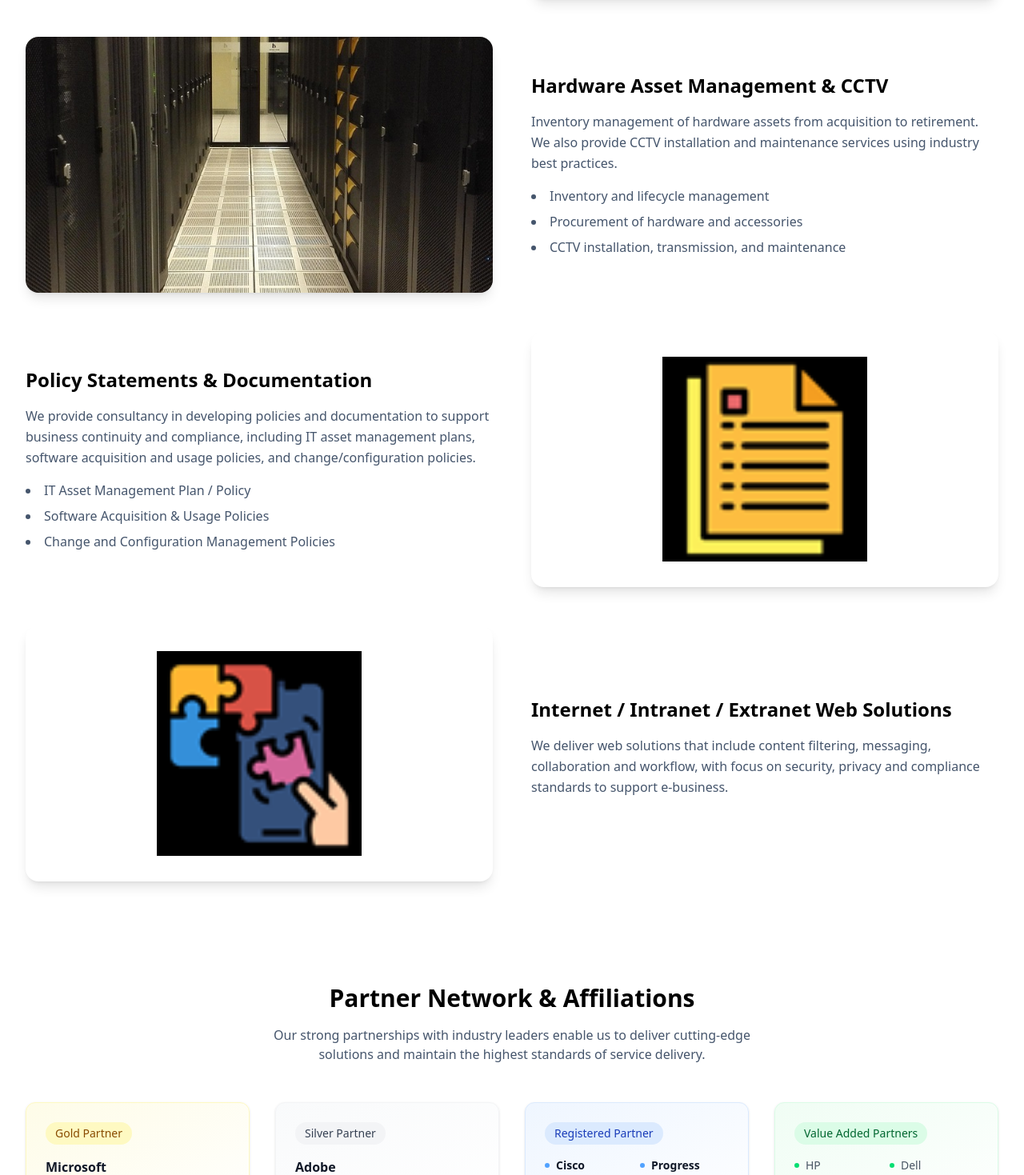
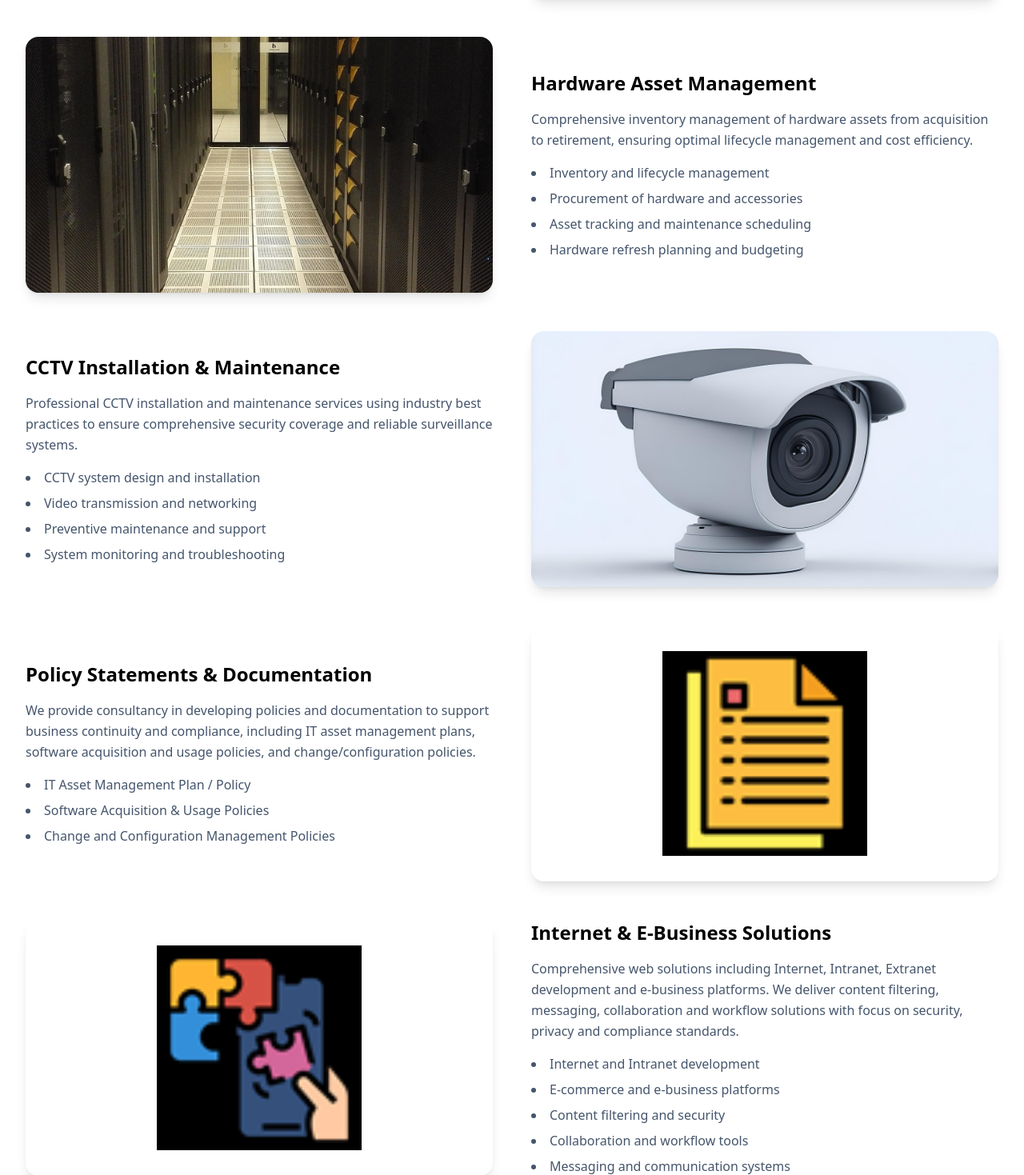
Before and after one commit to wedrivecars/gladstonetech, a React (Vite) app: page /services in a window 1280 px wide. Shown: the part 2701-4170 px from the top of the page at 80% size. Built offline with nearby package versions, Linux system fonts and the light colour scheme.

Commit message:
Updates to the site

```diff
--- a/src/components/Clients.jsx
+++ b/src/components/Clients.jsx
@@ -15,7 +15,11 @@ function Clients() {
         "First Exploration and Petroleum Nigeria",
         "Afren Nigeria",
         "MRS Oil Nigeria",
-        "Saipem"
+        "Saipem",
+        "Seplat Petroleum Development Company",
+        "ANTAN Producing Limited",
+        "Oando Energy Resources",
+        "Energia Limited"
       ]
     },
     {
@@ -24,7 +28,7 @@ function Clients() {
       color: "from-green-500 to-emerald-500",
       bgColor: "from-green-50 to-emerald-50",
       clients: [
-        "Guarantee Trust Bank",
+        "Guaranty Trust Bank",
         "United Bank of Africa",
         "Niger Insurance PLC",
         "National Petroleum Investment Management Services"
@@ -36,10 +40,12 @@ function Clients() {
       color: "from-blue-500 to-indigo-500",
       bgColor: "from-blue-50 to-indigo-50",
       clients: [
-        "West Africa Portland Cement Company (Lafarge)",
+        "Lafarge Africa PLC",
         "Nigeria Bottling Company PLC (Coca-Cola)",
         "Notore Chemicals Industry Limited",
-        "Ashaka Cement Company PLC (Lafarge)"
+        "Enikkom Construction Limited",
+        "Dangote Cement",
+        "Ikeja Electric Development Company"
       ]
     },
     {
@@ -105,7 +111,6 @@ function Clients() {
                   </div>
                   <div className="ml-4">
                     <h3 className="text-xl font-bold text-slate-800">{category.category}</h3>
-                    <p className="text-sm text-slate-600">{category.clients.length} clients</p>
                   </div>
                 </div>
 
--- a/src/components/ContractsProfile.jsx
+++ b/src/components/ContractsProfile.jsx
@@ -4,13 +4,12 @@ function ContractsProfile() {
   const contractsData = [
     { client: "Niger Insurance PLC", service: "Microsoft product and License Management." },
     { client: "Toyota Nigeria", service: "Intranet Solution (Development, Maintenance support) Windows 2000/Exchange 2000 Support Retainship" },
-    { client: "Unicem - Calabar PLC", service: "Microsoft Products and License Management Services; Network Monitoring Solution." },
-    { client: "West Africa Portland Cement Company – Lafarge", service: "Cyberoam; HP Hardware sizing Supply and Support." },
+    { client: "Lafarge Africa PLC", service: "Microsoft Products and License Management Services; Network Monitoring Solution; Cyberoam; Hardware sizing Supply and Support." },
     { client: "NSL Lotteries Management Company Limited", service: "Microsoft Products and License Management Services" },
     { client: "National Petroleum Investment Management Services", service: "Microsoft Products and License Management Services; Electronic Document Management Solution; Symantec Security Solution." },
     { client: "MWEB Nigeria", service: "Microsoft Products and License Management Services; Anti-Virus Solution" },
     { client: "Aluko & Oyebode Solicitors", service: "Microsoft Products and License Management Services; Electronic Document Management Solution; Symantec Security Solution" },
-    { client: "Ashaka Cement Company PLC", service: "Microsoft Products and License Management Services" }
+    { client: "Seplat Petroleum Development Company", service: "Autodesk, Progress WhatsUp Gold and License Management Services" }
   ];
 
   return (
--- a/src/components/Services.jsx
+++ b/src/components/Services.jsx
@@ -27,17 +27,17 @@ function Services() {
     },
     {
       id: 3,
+      title: "CCTV Installation & Maintenance",
+      description: "Professional CCTV installation, transmission, and maintenance services.",
+      icon: securityImage,
+      color: "from-red-500 to-red-700"
+    },
+    {
+      id: 4,
       title: "Policy & Documentation",
       description: "Consultancy for essential IT and governance documentation.",
       icon: policyImage,
       color: "from-indigo-500 to-indigo-700"
-    },
-    {
-      id: 4,
-      title: "Security Management",
-      description: "Deploy and support robust enterprise security solutions.",
-      icon: securityImage,
-      color: "from-cyan-500 to-cyan-700"
     },
     {
       id: 5,
@@ -48,8 +48,8 @@ function Services() {
     },
     {
       id: 6,
-      title: "Web Solutions",
-      description: "Internet, intranet, and extranet solutions for e-business.",
+      title: "Internet & E-Business Solutions",
+      description: "Internet, intranet, extranet and comprehensive e-business solutions.",
       icon: webImage,
       color: "from-sky-500 to-sky-700"
     }
--- a/src/components/ServicesPage.jsx
+++ b/src/components/ServicesPage.jsx
@@ -3,6 +3,9 @@ import serverImage from '../assets/server.jpg';
 import cmsImage from '../assets/aboutus1.jpg';
 import policyImg from '../assets/policy.png';
 import webImg from '../assets/web.png';
+import cctvImage from '../assets/cctv.jpg';
+import SoftwareAsset from '../assets/softwareasset.jpg';
+
 
 export default function ServicesPage() {
   useEffect(() => { window.scrollTo(0,0); }, []);
@@ -182,7 +185,7 @@ export default function ServicesPage() {
             </ul>
           </div>
           <div>
-            <img src={cmsImage} alt="Software Asset Management" className="rounded-2xl shadow-lg w-full h-80 object-cover" />
+            <img src={SoftwareAsset} alt="Software Asset Management" className="rounded-2xl shadow-lg w-full h-80 object-cover" />
           </div>
         </section>
 
@@ -191,15 +194,34 @@ export default function ServicesPage() {
             <img src={serverImage} alt="Hardware Asset Management" className="rounded-2xl shadow-lg w-full h-80 object-cover" />
           </div>
           <div>
-            <h2 className="text-2xl font-bold mb-4">Hardware Asset Management & CCTV</h2>
+            <h2 className="text-2xl font-bold mb-4">Hardware Asset Management</h2>
             <p className="text-slate-600 leading-relaxed mb-4">
-              Inventory management of hardware assets from acquisition to retirement. We also provide CCTV installation and maintenance services using industry best practices.
+              Comprehensive inventory management of hardware assets from acquisition to retirement, ensuring optimal lifecycle management and cost efficiency.
             </p>
             <ul className="list-disc list-inside text-slate-600 space-y-2">
               <li>Inventory and lifecycle management</li>
               <li>Procurement of hardware and accessories</li>
-              <li>CCTV installation, transmission, and maintenance</li>
+              <li>Asset tracking and maintenance scheduling</li>
+              <li>Hardware refresh planning and budgeting</li>
             </ul>
+          </div>
+        </section>
+
+        <section className="grid lg:grid-cols-2 gap-8 lg:gap-12 items-center">
+          <div>
+            <h2 className="text-2xl font-bold mb-4">CCTV Installation & Maintenance</h2>
+            <p className="text-slate-600 leading-relaxed mb-4">
+              Professional CCTV installation and maintenance services using industry best practices to ensure comprehensive security coverage and reliable surveillance systems.
+            </p>
+            <ul className="list-disc list-inside text-slate-600 space-y-2">
+              <li>CCTV system design and installation</li>
+              <li>Video transmission and networking</li>
+              <li>Preventive maintenance and support</li>
+              <li>System monitoring and troubleshooting</li>
+            </ul>
+          </div>
+          <div>
+            <img src={cctvImage} alt="CCTV Installation" className="rounded-2xl shadow-lg w-full h-80 object-cover" />
           </div>
         </section>
 
@@ -222,13 +244,20 @@ export default function ServicesPage() {
 
         <section className="grid lg:grid-cols-2 gap-8 lg:gap-12 items-center">
           <div>
-            <img src={webImg} alt="Web solutions" className="rounded-2xl shadow-lg w-full h-80 object-contain bg-white p-8" />
+            <img src={webImg} alt="Internet & E-Business Solutions" className="rounded-2xl shadow-lg w-full h-80 object-contain bg-white p-8" />
           </div>
           <div>
-            <h2 className="text-2xl font-bold mb-4">Internet / Intranet / Extranet Web Solutions</h2>
+            <h2 className="text-2xl font-bold mb-4">Internet & E-Business Solutions</h2>
             <p className="text-slate-600 leading-relaxed mb-4">
-              We deliver web solutions that include content filtering, messaging, collaboration and workflow, with focus on security, privacy and compliance standards to support e-business.
+              Comprehensive web solutions including Internet, Intranet, Extranet development and e-business platforms. We deliver content filtering, messaging, collaboration and workflow solutions with focus on security, privacy and compliance standards.
             </p>
+            <ul className="list-disc list-inside text-slate-600 space-y-2">
+              <li>Internet and Intranet development</li>
+              <li>E-commerce and e-business platforms</li>
+              <li>Content filtering and security</li>
+              <li>Collaboration and workflow tools</li>
+              <li>Messaging and communication systems</li>
+            </ul>
           </div>
         </section>
 
@@ -306,11 +335,11 @@ export default function ServicesPage() {
               </div>
             </div>
 
-            {/* Value Added Partners */}
+            {/* Value Added Resellers */}
             <div className="bg-linear-to-br from-green-50 to-white p-6 rounded-xl border border-green-100 shadow-sm">
               <div className="mb-4">
                 <span className="inline-block px-3 py-1 bg-green-100 text-green-800 rounded-full text-sm font-medium">
-                  Value Added Partners
+                  Value Added Resellers
                 </span>
               </div>
               <div className="space-y-3">
@@ -333,7 +362,7 @@ export default function ServicesPage() {
                   </div>
                   <div className="flex items-center space-x-2">
                     <div className="w-1.5 h-1.5 bg-green-400 rounded-full"></div>
-                    <span>Progress</span>
+                    <span>Aveva</span>
                   </div>
                   <div className="flex items-center space-x-2">
                     <div className="w-1.5 h-1.5 bg-green-400 rounded-full"></div>
```
Also changed, not shown: src/assets/cctv.jpg (added), src/assets/softwareasset.jpg (added).
